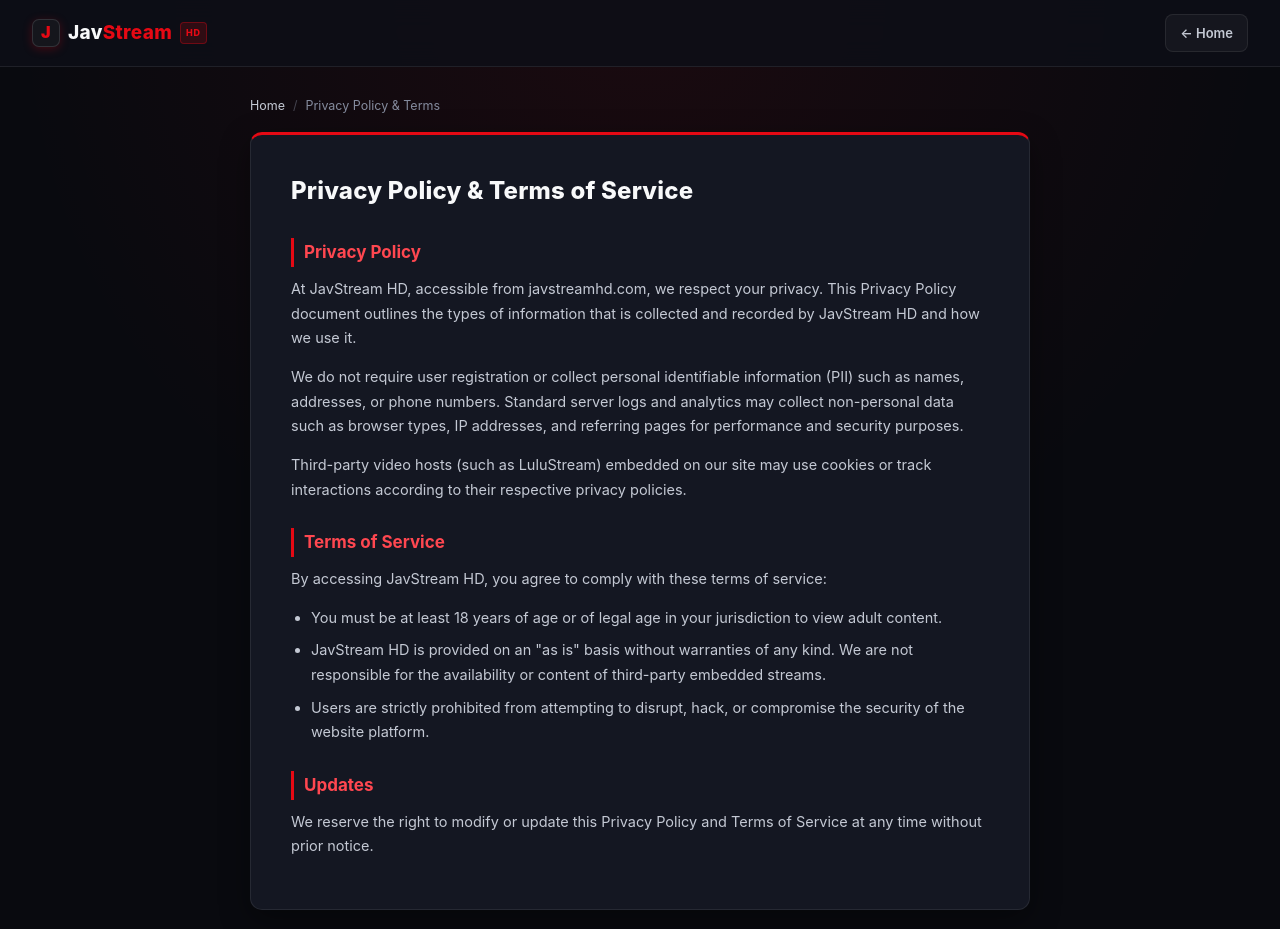
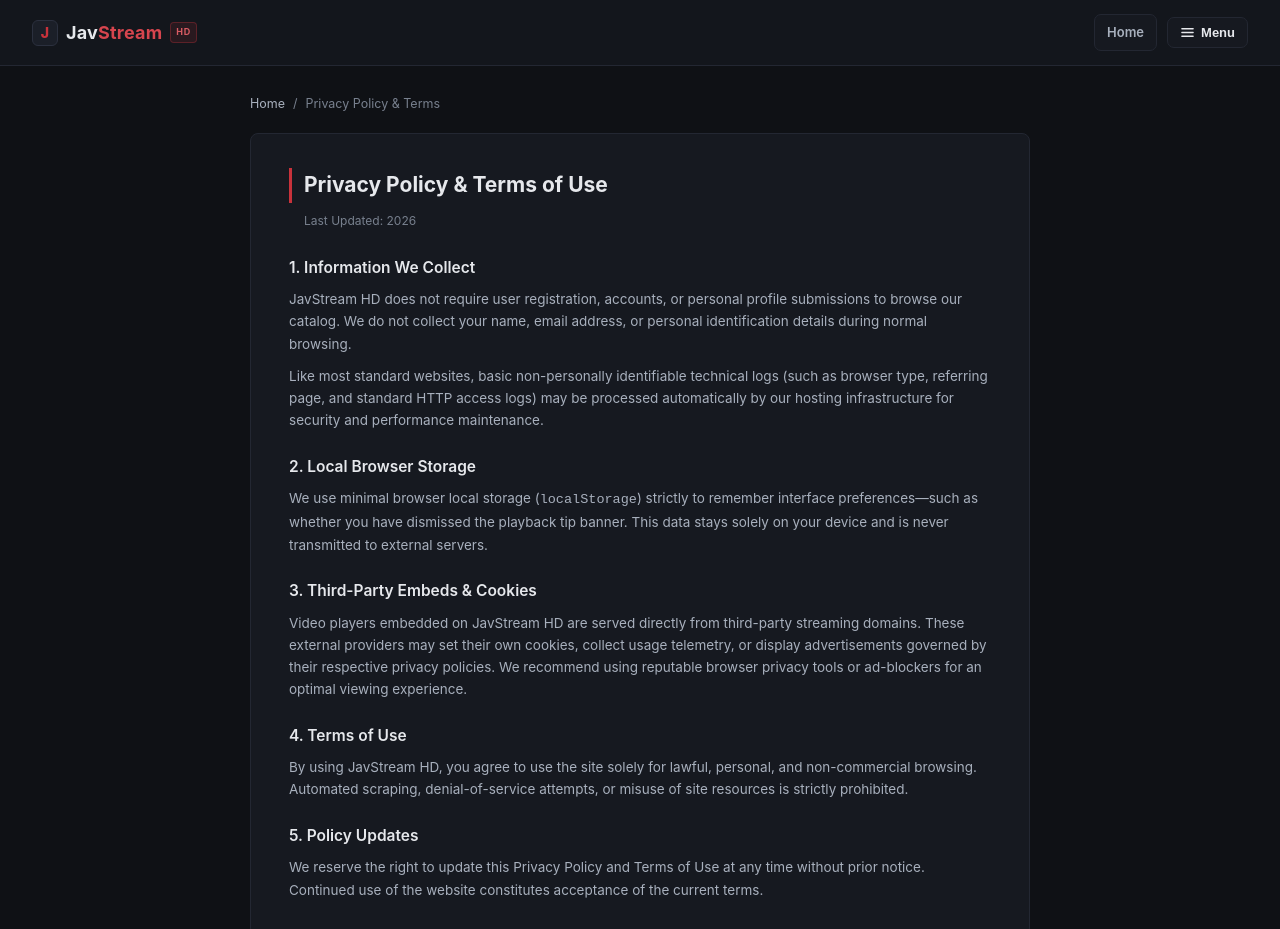
Before and after one commit to unknownxxxxxxxxxxxxxxxxxxxxx/jav-stream, a plain HTML site: page privacy.html in a window 1280 px wide. Shown: the top 929 px of the page. Drawn offline with Linux system fonts and the light colour scheme.

Commit message:
Update privacy.html

```diff
--- a/privacy.html
+++ b/privacy.html
@@ -3,33 +3,33 @@
 <head>
     <meta charset="UTF-8">
     <meta name="viewport" content="width=device-width, initial-scale=1.0">
+
+    <!-- Title & Core SEO Meta Tags -->
     <title>Privacy Policy &amp; Terms - JavStream HD</title>
-    <meta name="description" content="Privacy Policy and Terms of Service for JavStream HD.">
+    <meta name="description" content="Privacy Policy and Terms of Use for JavStream HD.">
     <meta name="robots" content="index, follow">
-    <meta name="theme-color" content="#090a0f">
+    <meta name="theme-color" content="#0f1115">
     <link rel="canonical" href="https://javstreamhd.com/privacy.html">
 
     <!-- Favicon & App Icon -->
     <link rel="icon" type="image/jpeg" href="/favicon.jpg">
     <link rel="apple-touch-icon" href="/favicon.jpg">
 
-    <!-- Open Graph -->
-    <meta property="og:type" content="website">
-    <meta property="og:site_name" content="JavStream HD">
-    <meta property="og:title" content="Privacy Policy &amp; Terms - JavStream HD">
-    <meta property="og:description" content="Privacy Policy and Terms of Service for JavStream HD.">
-    <meta property="og:url" content="https://javstreamhd.com/privacy.html">
-    <meta property="og:image" content="https://javstreamhd.com/favicon.jpg">
-
     <style>
         :root {
-            --bg-color: #090a0f;
-            --card-bg: #141722;
-            --accent-color: #e50914;
-            --text-main: #f8f9fa;
-            --text-secondary: #c4c9d4;
-            --text-muted: #848b9d;
-            --border-color: rgba(255, 255, 255, 0.08);
+            --bg-color: #0f1115;
+            --navbar-bg: #13161c;
+            --card-bg: #161920;
+            --card-hover: #1b1f28;
+            --accent-color: #c8323b;
+            --accent-hover: #d93b44;
+            --accent-soft: rgba(200, 50, 59, 0.12);
+            --accent-border: rgba(200, 50, 59, 0.32);
+            --text-main: #e6e8ec;
+            --text-secondary: #a8b0bd;
+            --text-muted: #78808e;
+            --border-color: #232732;
+            --border-hover: #353b4b;
         }
 
         * {
@@ -42,27 +42,25 @@
         body {
             font-family: -apple-system, BlinkMacSystemFont, "Segoe UI", Roboto, Helvetica, Arial, sans-serif;
             background-color: var(--bg-color);
-            background-image: radial-gradient(circle at 50% 0%, rgba(229, 9, 20, 0.08) 0%, transparent 50%);
-            background-repeat: no-repeat;
             color: var(--text-main);
-            line-height: 1.7;
+            line-height: 1.65;
             display: flex;
             flex-direction: column;
             min-height: 100vh;
         }
 
+        /* Navbar */
         .navbar {
             display: flex;
             justify-content: space-between;
             align-items: center;
-            background: rgba(13, 15, 23, 0.85);
-            backdrop-filter: blur(14px);
-            -webkit-backdrop-filter: blur(14px);
+            background-color: var(--navbar-bg);
             padding: 12px 20px;
             border-bottom: 1px solid var(--border-color);
             position: sticky;
             top: 0;
             z-index: 1000;
+            gap: 12px;
         }
 
         @media (min-width: 768px) {
@@ -75,68 +73,151 @@
             display: inline-flex;
             align-items: center;
             gap: 8px;
-            font-size: 19px;
-            font-weight: 800;
+            font-size: 18px;
+            font-weight: 700;
             color: var(--text-main);
             text-decoration: none;
-            letter-spacing: 0.3px;
+            letter-spacing: 0.2px;
         }
 
         .logo-mark {
             display: inline-flex;
             align-items: center;
             justify-content: center;
-            width: 28px;
-            height: 28px;
-            border-radius: 7px;
-            background: #15161c;
-            border: 1px solid rgba(255, 255, 255, 0.12);
+            width: 26px;
+            height: 26px;
+            border-radius: 6px;
+            background-color: #1b1f28;
+            border: 1px solid #2b303e;
             color: var(--accent-color);
-            font-weight: 900;
-            font-size: 16px;
-            box-shadow: 0 2px 10px rgba(229, 9, 20, 0.25);
+            font-weight: 800;
+            font-size: 14px;
         }
 
         .logo span.accent {
-            color: var(--accent-color);
+            color: #d6454e;
         }
 
         .logo-hd {
             font-size: 9px;
-            font-weight: 800;
-            letter-spacing: 0.8px;
-            background: rgba(229, 9, 20, 0.16);
-            color: var(--accent-color);
-            border: 1px solid rgba(229, 9, 20, 0.35);
+            font-weight: 700;
+            letter-spacing: 0.7px;
+            background-color: var(--accent-soft);
+            color: #d85b63;
+            border: 1px solid var(--accent-border);
             padding: 2px 5px;
             border-radius: 4px;
             text-transform: uppercase;
         }
 
-        .back-link {
+        .nav-right {
+            display: flex;
+            align-items: center;
+            gap: 10px;
+        }
+
+        .nav-home-btn {
             display: inline-flex;
             align-items: center;
-            gap: 6px;
-            background: rgba(255, 255, 255, 0.04);
+            background-color: var(--card-bg);
             border: 1px solid var(--border-color);
             color: var(--text-secondary);
             text-decoration: none;
             font-size: 13px;
             font-weight: 600;
-            padding: 7px 14px;
-            border-radius: 8px;
-            transition: all 0.2s ease;
+            padding: 7px 12px;
+            border-radius: 7px;
+            transition: background-color 0.15s ease, border-color 0.15s ease, color 0.15s ease;
         }
 
-        .back-link:hover {
-            background: rgba(255, 255, 255, 0.09);
+        .nav-home-btn:hover {
+            background-color: var(--card-hover);
+            border-color: var(--border-hover);
             color: var(--text-main);
-            border-color: rgba(255, 255, 255, 0.2);
         }
 
+        /* Menu Button & Dropdown */
+        .menu-container {
+            position: relative;
+        }
+
+        .icon-btn {
+            display: inline-flex;
+            align-items: center;
+            gap: 6px;
+            background-color: var(--card-bg);
+            border: 1px solid var(--border-color);
+            color: var(--text-main);
+            font-size: 13px;
+            font-weight: 600;
+            cursor: pointer;
+            padding: 7px 12px;
+            border-radius: 7px;
+            transition: background-color 0.15s ease, border-color 0.15s ease;
+        }
+
+        .icon-btn:hover, .icon-btn[aria-expanded="true"] {
+            background-color: var(--card-hover);
+            border-color: var(--border-hover);
+        }
+
+        .dropdown-menu {
+            display: none;
+            position: absolute;
+            right: 0;
+            top: calc(100% + 8px);
+            background-color: #181b23;
+            border: 1px solid #2a2f3d;
+            border-radius: 8px;
+            width: 200px;
+            box-shadow: 0 10px 24px rgba(0, 0, 0, 0.45);
+            overflow: hidden;
+            z-index: 1001;
+        }
+
+        .dropdown-menu.show {
+            display: block;
+        }
+
+        .dropdown-item-primary {
+            display: block;
+            padding: 12px 15px;
+            color: var(--text-main);
+            text-decoration: none;
+            font-size: 13.5px;
+            font-weight: 600;
+            background-color: var(--accent-soft);
+            border-left: 3px solid var(--accent-color);
+            transition: background-color 0.15s ease;
+        }
+
+        .dropdown-item-primary:hover {
+            background-color: rgba(200, 50, 59, 0.2);
+        }
+
+        .dropdown-divider {
+            height: 1px;
+            background-color: var(--border-color);
+        }
+
+        .dropdown-item-secondary {
+            display: block;
+            padding: 10px 15px;
+            color: var(--text-secondary);
+            text-decoration: none;
+            font-size: 12.5px;
+            transition: color 0.15s ease, background-color 0.15s ease;
+        }
+
+        .dropdown-item-secondary:hover {
+            color: var(--text-main);
+            background-color: rgba(255, 255, 255, 0.03);
+        }
+
+        /* Article Container */
         .container {
             max-width: 820px;
-            margin: 28px auto 48px;
+            margin: 28px auto 52px;
             padding: 0 20px;
             flex: 1;
             width: 100%;
@@ -148,7 +229,7 @@
             gap: 8px;
             font-size: 12.5px;
             color: var(--text-muted);
-            margin-bottom: 16px;
+            margin-bottom: 18px;
         }
 
         .breadcrumb a {
@@ -157,73 +238,68 @@
         }
 
         .breadcrumb a:hover {
-            color: var(--accent-color);
-        }
-
-        .breadcrumb span.sep {
-            opacity: 0.45;
+            color: var(--text-main);
         }
 
         .doc-card {
-            background: var(--card-bg);
+            background-color: var(--card-bg);
             border: 1px solid var(--border-color);
-            border-top: 3px solid var(--accent-color);
-            border-radius: 12px;
+            border-radius: 8px;
             padding: 26px 22px;
-            box-shadow: 0 10px 30px rgba(0, 0, 0, 0.4);
         }
 
         @media (min-width: 768px) {
             .doc-card {
-                padding: 36px 40px;
+                padding: 34px 38px;
             }
         }
 
-        h1 {
-            font-size: 24px;
-            font-weight: 800;
-            margin-bottom: 16px;
+        .doc-title {
+            font-size: 21px;
+            font-weight: 700;
             color: var(--text-main);
-            letter-spacing: 0.2px;
-        }
-
-        h2 {
-            font-size: 17px;
-            font-weight: 700;
-            margin-top: 26px;
-            margin-bottom: 10px;
-            color: #ff4750;
             border-left: 3px solid var(--accent-color);
-            padding-left: 10px;
-        }
-
-        p, ul {
-            font-size: 14.5px;
-            color: var(--text-secondary);
-            margin-bottom: 14px;
-        }
-
-        ul {
-            padding-left: 20px;
-        }
-
-        li {
+            padding-left: 12px;
             margin-bottom: 8px;
         }
 
-        a {
-            color: var(--accent-color);
-            text-decoration: none;
+        .doc-updated {
+            font-size: 12px;
+            color: var(--text-muted);
+            margin-bottom: 24px;
+            padding-left: 15px;
         }
 
-        a:hover {
-            text-decoration: underline;
+        .doc-section {
+            margin-bottom: 22px;
         }
 
+        .doc-section:last-child {
+            margin-bottom: 0;
+        }
+
+        .doc-section h2 {
+            font-size: 15.5px;
+            font-weight: 600;
+            color: var(--text-main);
+            margin-bottom: 8px;
+        }
+
+        .doc-section p {
+            font-size: 13.5px;
+            color: var(--text-secondary);
+            margin-bottom: 10px;
+        }
+
+        .doc-section p:last-child {
+            margin-bottom: 0;
+        }
+
+        /* Footer */
         .site-footer {
-            background: rgba(11, 13, 20, 0.9);
+            background-color: var(--navbar-bg);
             border-top: 1px solid var(--border-color);
-            padding: 28px 20px;
+            padding: 26px 20px;
             margin-top: auto;
             text-align: center;
         }
@@ -231,21 +307,21 @@
         .footer-links {
             display: flex;
             justify-content: center;
+            align-items: center;
             flex-wrap: wrap;
             gap: 18px;
-            margin-bottom: 12px;
+            margin-bottom: 10px;
         }
 
         .footer-links a {
             color: var(--text-muted);
             text-decoration: none;
             font-size: 12.5px;
-            transition: color 0.2s;
+            transition: color 0.15s ease;
         }
 
         .footer-links a:hover {
             color: var(--text-main);
-            text-decoration: none;
         }
 
         .footer-copy {
@@ -263,34 +339,63 @@
             <span>Jav<span class="accent">Stream</span></span>
             <span class="logo-hd">HD</span>
         </a>
-        <a href="/" class="back-link">&larr; Home</a>
+        <div class="nav-right">
+            <a href="/" class="nav-home-btn">Home</a>
+            <div class="menu-container">
+                <button type="button" class="icon-btn" id="menuBtn" onclick="toggleMenu()" aria-expanded="false" aria-label="Navigation Menu">
+                    <svg width="15" height="15" viewBox="0 0 24 24" fill="none" stroke="currentColor" stroke-width="2.2" stroke-linecap="round" stroke-linejoin="round" aria-hidden="true">
+                        <line x1="3" y1="6" x2="21" y2="6"></line>
+                        <line x1="3" y1="12" x2="21" y2="12"></line>
+                        <line x1="3" y1="18" x2="21" y2="18"></line>
+                    </svg>
+                    <span>Menu</span>
+                </button>
+                <div class="dropdown-menu" id="dropdownMenu">
+                    <a href="actress/" class="dropdown-item-primary">Actress Directory</a>
+                    <div class="dropdown-divider"></div>
+                    <a href="disclaimer.html" class="dropdown-item-secondary">Disclaimer &amp; DMCA</a>
+                    <a href="privacy.html" class="dropdown-item-secondary">Privacy Policy &amp; Terms</a>
+                </div>
+            </div>
+        </div>
     </header>
 
     <main class="container">
         <nav class="breadcrumb" aria-label="Breadcrumb">
             <a href="/">Home</a>
-            <span class="sep">/</span>
+            <span>/</span>
             <span>Privacy Policy &amp; Terms</span>
         </nav>
 
         <article class="doc-card">
-            <h1>Privacy Policy &amp; Terms of Service</h1>
+            <h1 class="doc-title">Privacy Policy &amp; Terms of Use</h1>
+            <p class="doc-updated">Last Updated: 2026</p>
 
-            <h2>Privacy Policy</h2>
-            <p>At JavStream HD, accessible from javstreamhd.com, we respect your privacy. This Privacy Policy document outlines the types of information that is collected and recorded by JavStream HD and how we use it.</p>
-            <p>We do not require user registration or collect personal identifiable information (PII) such as names, addresses, or phone numbers. Standard server logs and analytics may collect non-personal data such as browser types, IP addresses, and referring pages for performance and security purposes.</p>
-            <p>Third-party video hosts (such as LuluStream) embedded on our site may use cookies or track interactions according to their respective privacy policies.</p>
+            <section class="doc-section">
+                <h2>1. Information We Collect</h2>
+                <p>JavStream HD does not require user registration, accounts, or personal profile submissions to browse our catalog. We do not collect your name, email address, or personal identification details during normal browsing.</p>
+                <p>Like most standard websites, basic non-personally identifiable technical logs (such as browser type, referring page, and standard HTTP access logs) may be processed automatically by our hosting infrastructure for security and performance maintenance.</p>
+            </section>
 
-            <h2>Terms of Service</h2>
-            <p>By accessing JavStream HD, you agree to comply with these terms of service:</p>
-            <ul>
-                <li>You must be at least 18 years of age or of legal age in your jurisdiction to view adult content.</li>
-                <li>JavStream HD is provided on an "as is" basis without warranties of any kind. We are not responsible for the availability or content of third-party embedded streams.</li>
-                <li>Users are strictly prohibited from attempting to disrupt, hack, or compromise the security of the website platform.</li>
-            </ul>
+            <section class="doc-section">
+                <h2>2. Local Browser Storage</h2>
+                <p>We use minimal browser local storage (<code>localStorage</code>) strictly to remember interface preferences—such as whether you have dismissed the playback tip banner. This data stays solely on your device and is never transmitted to external servers.</p>
+            </section>
 
-            <h2>Updates</h2>
-            <p>We reserve the right to modify or update this Privacy Policy and Terms of Service at any time without prior notice.</p>
+            <section class="doc-section">
+                <h2>3. Third-Party Embeds &amp; Cookies</h2>
+                <p>Video players embedded on JavStream HD are served directly from third-party streaming domains. These external providers may set their own cookies, collect usage telemetry, or display advertisements governed by their respective privacy policies. We recommend using reputable browser privacy tools or ad-blockers for an optimal viewing experience.</p>
+            </section>
+
+            <section class="doc-section">
+                <h2>4. Terms of Use</h2>
+                <p>By using JavStream HD, you agree to use the site solely for lawful, personal, and non-commercial browsing. Automated scraping, denial-of-service attempts, or misuse of site resources is strictly prohibited.</p>
+            </section>
+
+            <section class="doc-section">
+                <h2>5. Policy Updates</h2>
+                <p>We reserve the right to update this Privacy Policy and Terms of Use at any time without prior notice. Continued use of the website constitutes acceptance of the current terms.</p>
+            </section>
         </article>
     </main>
 
@@ -304,5 +409,24 @@
         <p class="footer-copy">&copy; 2026 JavStream HD. All rights reserved.</p>
     </footer>
 
+    <script>
+        function toggleMenu() {
+            const menu = document.getElementById('dropdownMenu');
+            const btn = document.getElementById('menuBtn');
+            const isOpen = menu.classList.toggle('show');
+            btn.setAttribute('aria-expanded', isOpen ? 'true' : 'false');
+        }
+
+        window.addEventListener('click', function(event) {
+            if (!event.target.closest('.menu-container')) {
+                const menu = document.getElementById('dropdownMenu');
+                const btn = document.getElementById('menuBtn');
+                if (menu && menu.classList.contains('show')) {
+                    menu.classList.remove('show');
+                    btn.setAttribute('aria-expanded', 'false');
+                }
+            }
+        });
+    </script>
 </body>
 </html>
```
